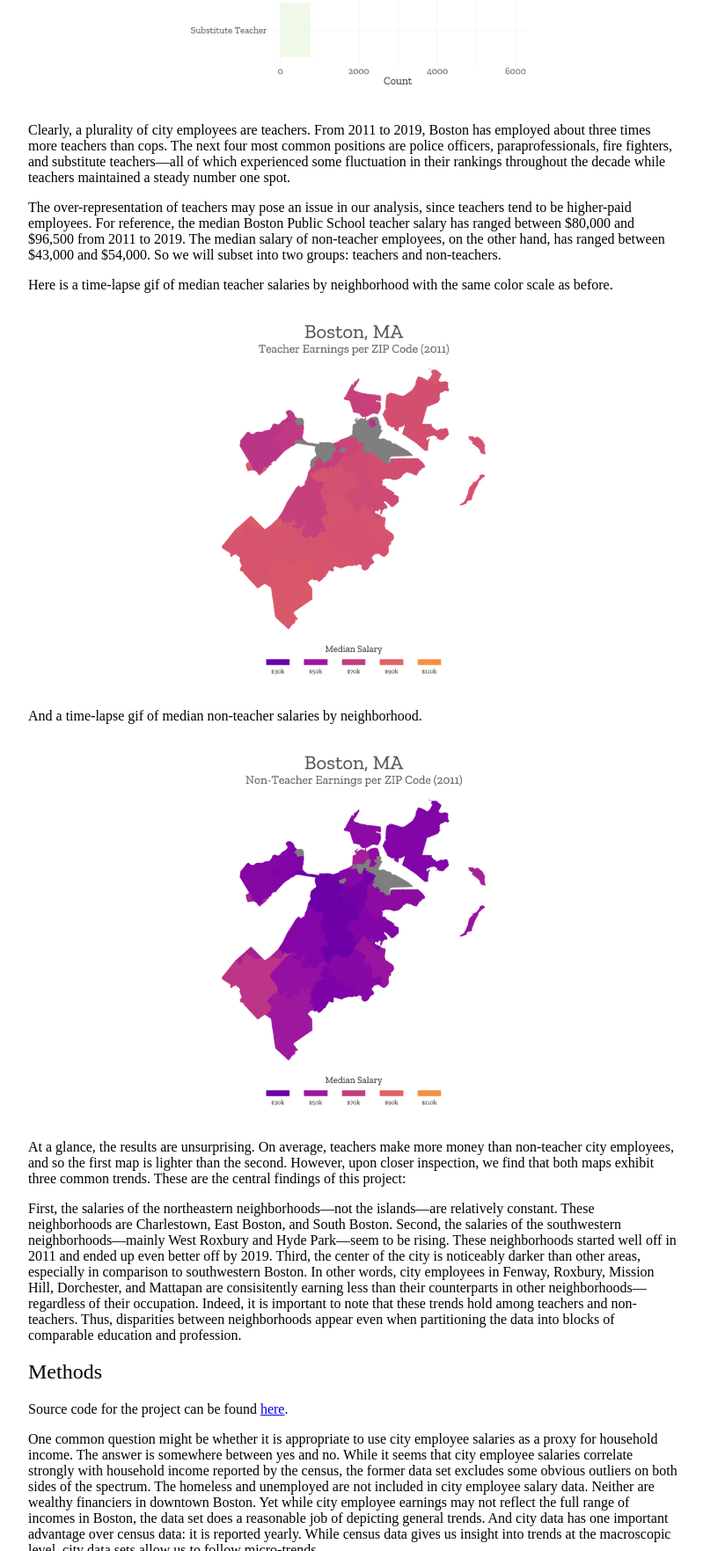
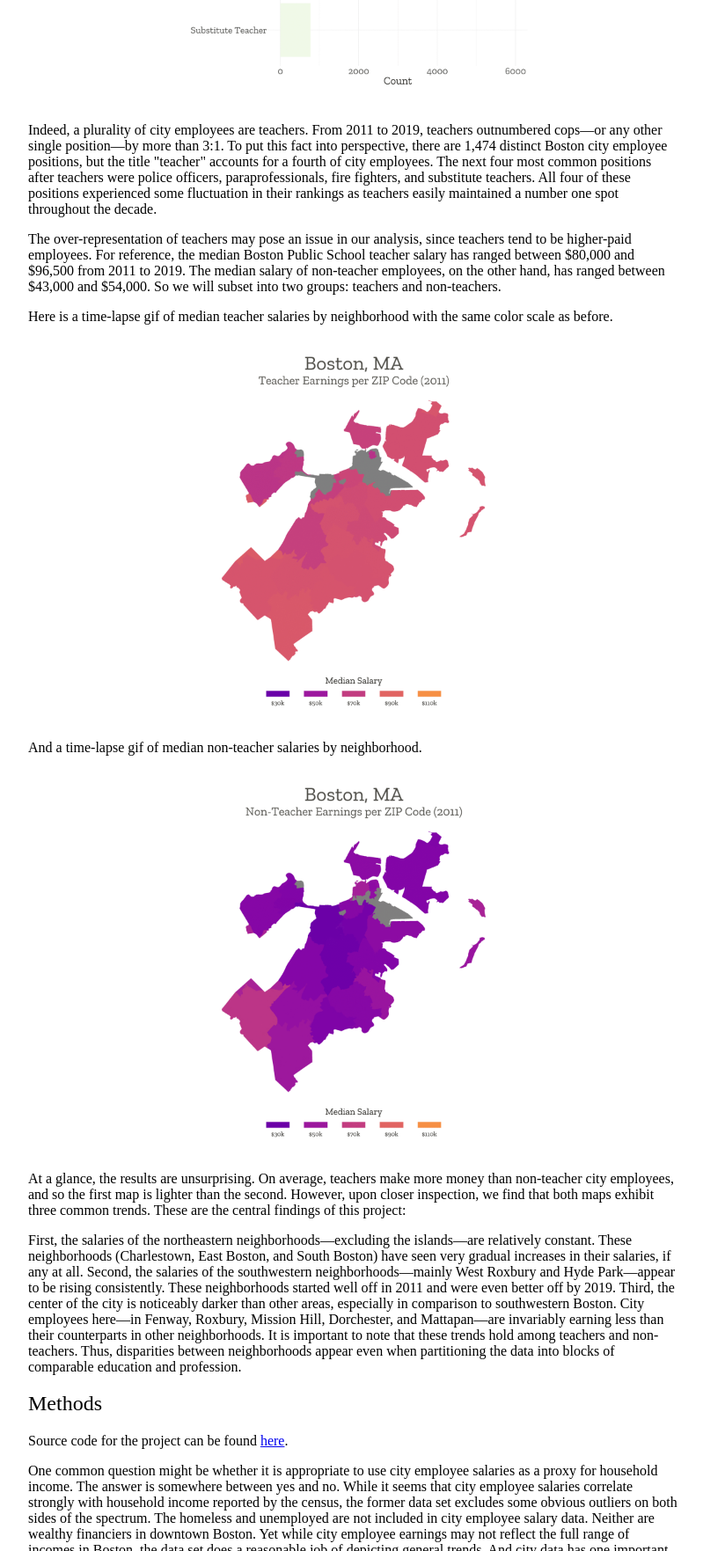
Before and after one commit to ggrajeda/boston-zip-earnings, a plain HTML site: page index.html in a window 1280 px wide. Shown: the part 2340-4103 px from the top of the page at 88% size, without its empty margins (238-1037 px from the left). Drawn offline with Linux system fonts and the light colour scheme; a web font is replaced by a local one.

Commit message:
Update website wording 1.3

```diff
--- a/index.html
+++ b/index.html
@@ -89,7 +89,7 @@ img {width: 190px; onClick="window.open(this.src)"}
 <img class="gif" src="images/zip_earnings.gif">
 
 <p>
-	We might also want to visualize the breakdown of the most common city employee positions. Since we are studying a very specific subset of Boston workers, it is possible that a few positions have a disproportionate influence on our data. Below is a time-lapse gif showing the five most common city employee positions over the last decade (positions after the top five are not shown).
+	We might also want to visualize the breakdown of the most common city employee positions. Since we are studying a very specific subset of Boston workers, it is possible that a few positions have a disproportionate influence on our data. Below is a time-lapse gif showing the five most common city employee positions over the last decade. (Positions after the top five are not shown.)
 </p>
 <br>
 
@@ -98,7 +98,7 @@ img {width: 190px; onClick="window.open(this.src)"}
 <br>
 <br>
 <p>
-	Clearly, a plurality of city employees are teachers. From 2011 to 2019, Boston has employed about three times more teachers than cops. The next four most common positions are police officers, paraprofessionals, fire fighters, and substitute teachers&mdash;all of which experienced some fluctuation in their rankings throughout the decade while teachers maintained a steady number one spot.
+	Indeed, a plurality of city employees are teachers. From 2011 to 2019, teachers outnumbered cops&mdash;or any other single position&mdash;by more than 3:1. To put this fact into perspective, there are 1,474 distinct Boston city employee positions, but the title "teacher" accounts for a fourth of city employees. The next four most common positions after teachers were police officers, paraprofessionals, fire fighters, and substitute teachers. All four of these positions experienced some fluctuation in their rankings as teachers easily maintained a number one spot throughout the decade.
 </p>
 
 <p>
@@ -128,7 +128,7 @@ img {width: 190px; onClick="window.open(this.src)"}
 </p>
 
 <p>
-	First, the salaries of the northeastern neighborhoods&mdash;not the islands&mdash;are relatively constant. These neighborhoods are Charlestown, East Boston, and South Boston. Second, the salaries of the southwestern neighborhoods&mdash;mainly West Roxbury and Hyde Park&mdash;seem to be rising. These neighborhoods started well off in 2011 and ended up even better off by 2019. Third, the center of the city is noticeably darker than other areas, especially in comparison to southwestern Boston. In other words, city employees in Fenway, Roxbury, Mission Hill, Dorchester, and Mattapan are consisitently earning less than their counterparts in other neighborhoods&mdash;regardless of their occupation. Indeed, it is important to note that these trends hold among teachers and non-teachers. Thus, disparities between neighborhoods appear even when partitioning the data into blocks of comparable education and profession.
+	First, the salaries of the northeastern neighborhoods&mdash;excluding the islands&mdash;are relatively constant. These neighborhoods (Charlestown, East Boston, and South Boston) have seen very gradual increases in their salaries, if any at all. Second, the salaries of the southwestern neighborhoods&mdash;mainly West Roxbury and Hyde Park&mdash;appear to be rising consistently. These neighborhoods started well off in 2011 and were even better off by 2019. Third, the center of the city is noticeably darker than other areas, especially in comparison to southwestern Boston. City employees here&mdash;in Fenway, Roxbury, Mission Hill, Dorchester, and Mattapan&mdash;are invariably earning less than their counterparts in other neighborhoods. It is important to note that these trends hold among teachers and non-teachers. Thus, disparities between neighborhoods appear even when partitioning the data into blocks of comparable education and profession.
 </p>
 
 </center>
```
Also changed, not shown: 2 other files.
